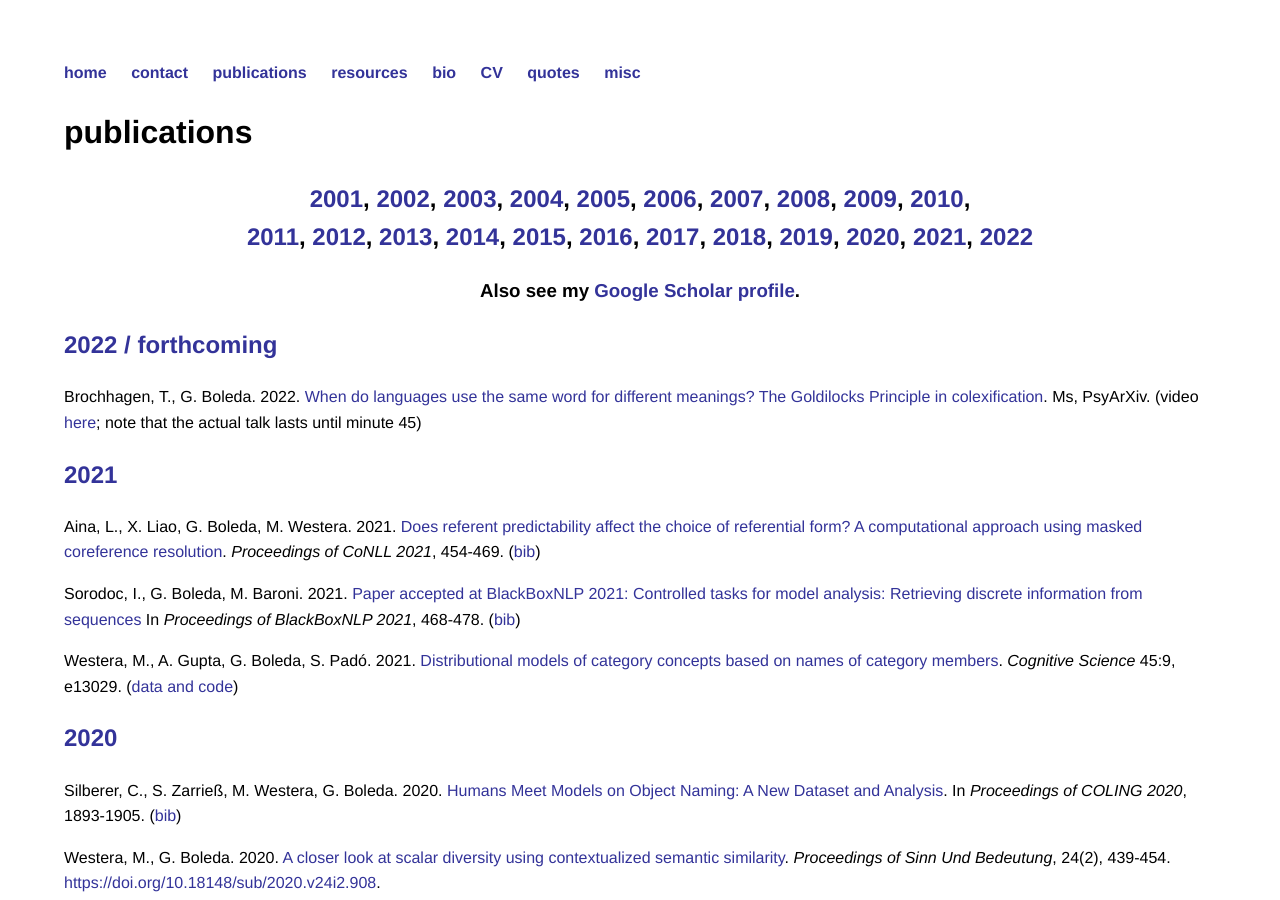
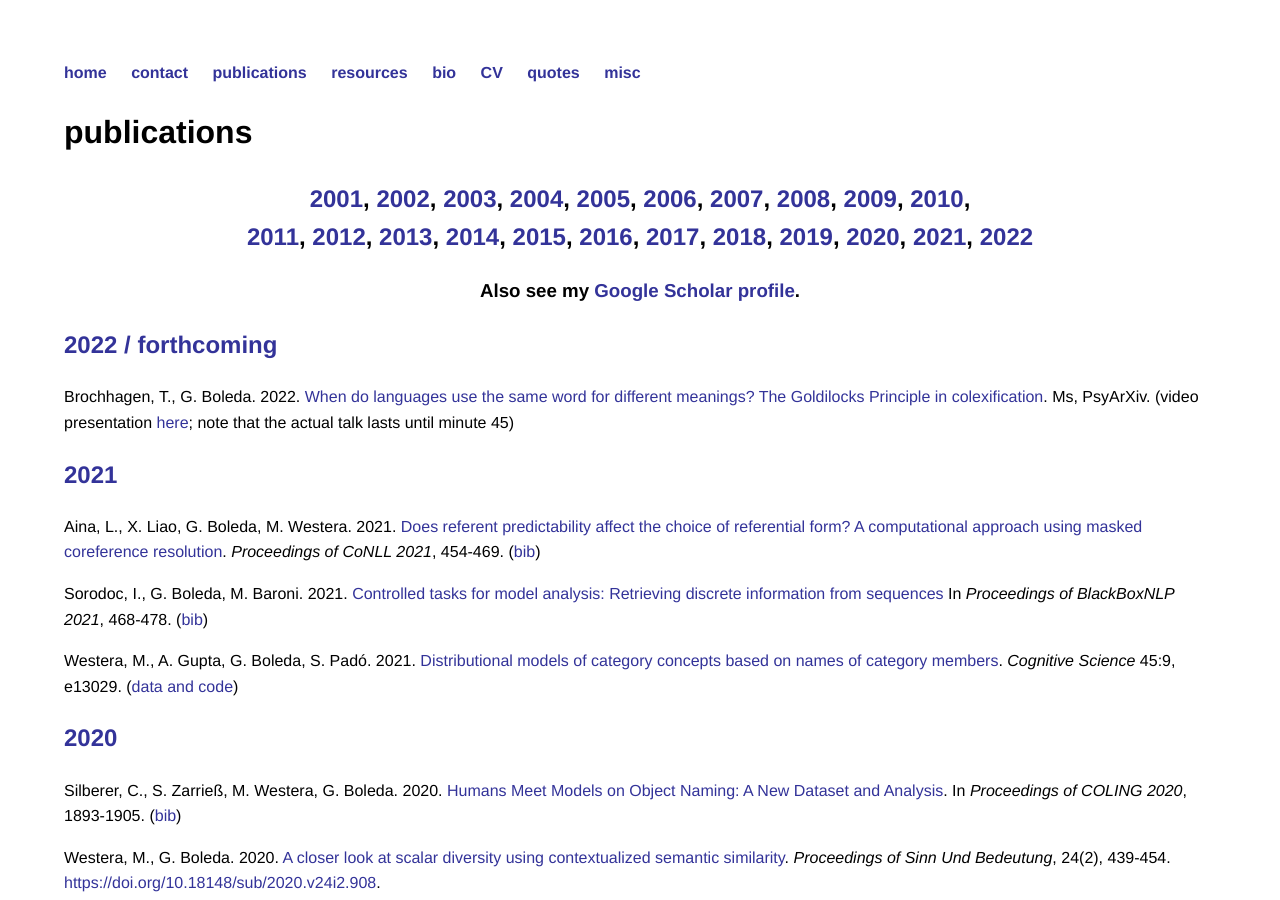
Before and after one commit to gboleda/gboleda.github.io, a Jekyll site: the page built from pubs/index.html, in a window 1280 px wide and 900 px high. Built offline with Jekyll 4.4.1, drawn with Linux system fonts in a browser that asks for light colours.

Commit message:
small fix

```diff
--- a/pubs/index.html
+++ b/pubs/index.html
@@ -35,7 +35,7 @@
 <h2><a name="2022">2022 / forthcoming</a></h2>
 
 <p>Brochhagen, T., G. Boleda. 2022.
-  <a href="https://www.aclweb.org/anthology/2020.coling-main.172.pdf">When do languages use the same word for different meanings? The Goldilocks Principle in colexification</a>. Ms, PsyArXiv. (video <a href="https://youtu.be/6XP5pGv4RG8">here</a>; note that the actual talk lasts until minute 45)
+  <a href="https://www.aclweb.org/anthology/2020.coling-main.172.pdf">When do languages use the same word for different meanings? The Goldilocks Principle in colexification</a>. Ms, PsyArXiv. (video presentation <a href="https://youtu.be/6XP5pGv4RG8">here</a>; note that the actual talk lasts until minute 45)
 </p>
 
 <h2><a name="2021">2021</a></h2>
@@ -47,7 +47,7 @@
 </p>
 
 <p>Sorodoc, I., G. Boleda, M. Baroni. 2021.
-   <a href="https://aclanthology.org/2021.blackboxnlp-1.37.pdf">Paper accepted at BlackBoxNLP 2021: Controlled tasks for model analysis: Retrieving discrete information from sequences</a>
+   <a href="https://aclanthology.org/2021.blackboxnlp-1.37.pdf">Controlled tasks for model analysis: Retrieving discrete information from sequences</a>
    In <i>Proceedings of BlackBoxNLP 2021</i>, 468-478.
    (<a href="https://aclanthology.org/2021.blackboxnlp-1.37.bib">bib</a>)
 </p>
```
